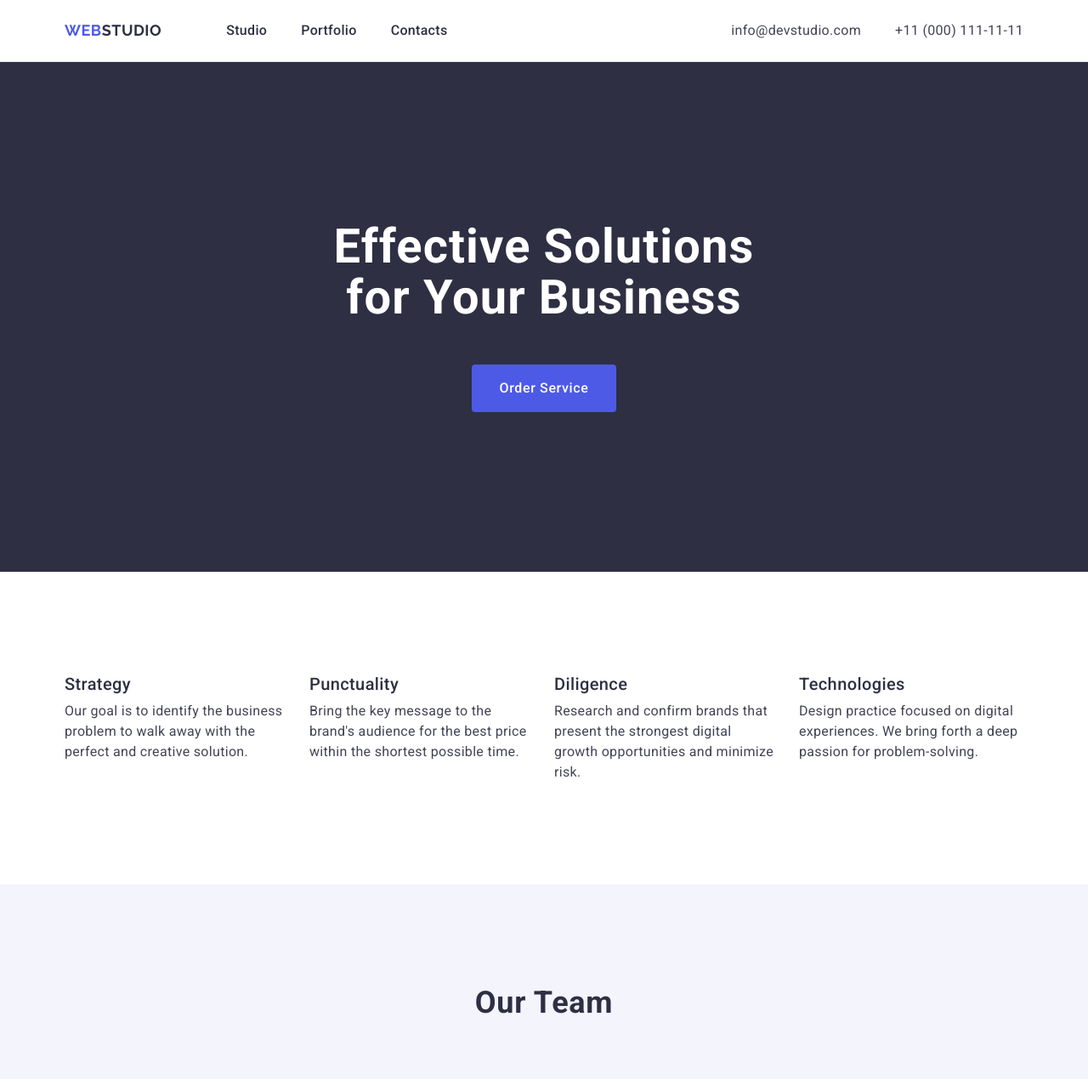
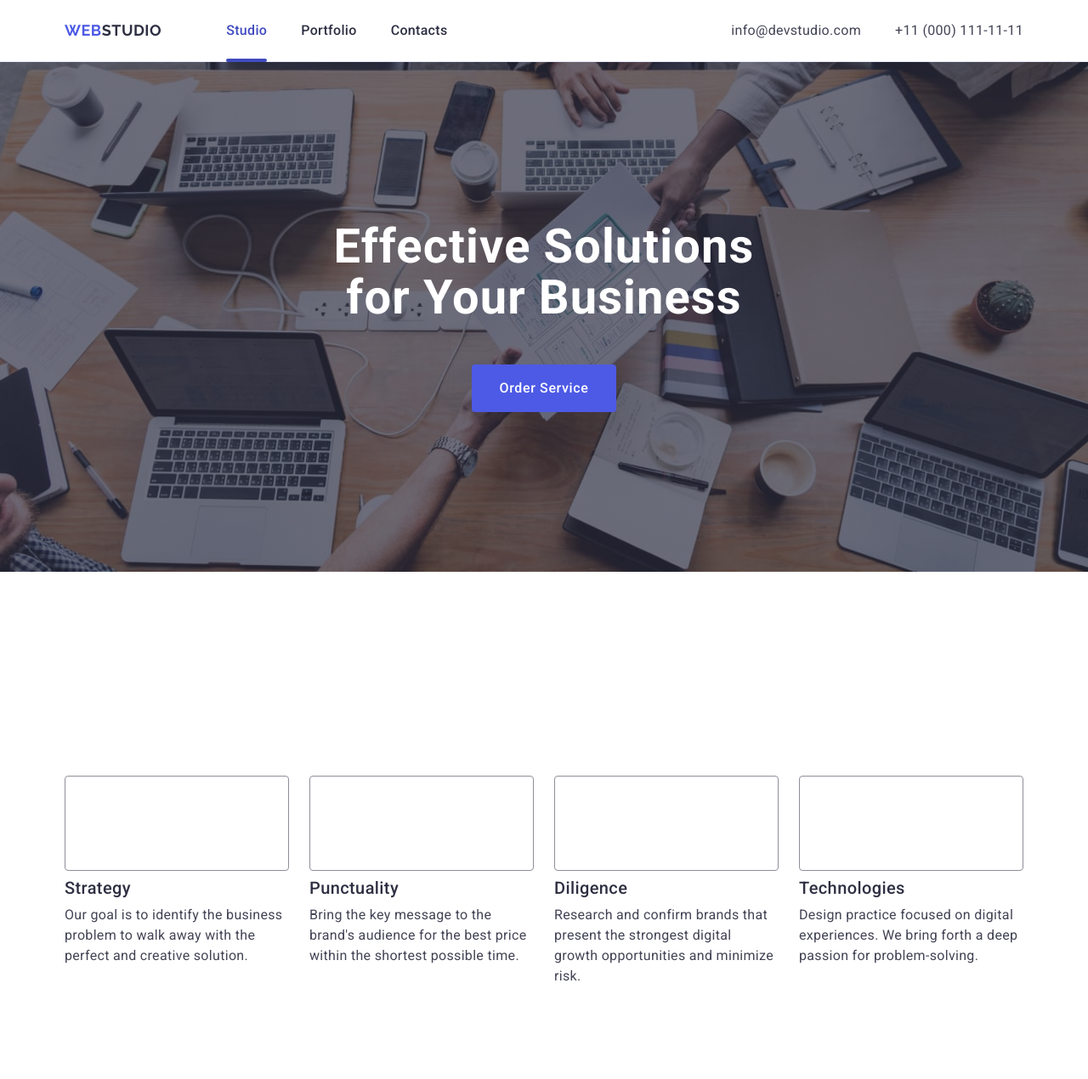
Before and after one commit to ArtemSuleymanov/goit-markup-hw-04, a plain HTML site: page index.html in a window 1280 px wide. Shown: the top 1270 px of the page at 85% size. Drawn offline with nearby package versions, Linux system fonts and the light colour scheme.

Commit message:
commit message

```diff
--- a/css/styles.css
+++ b/css/styles.css
@@ -44,6 +44,7 @@ img{
 /* #region header*/
 .header {
   border-bottom: 1px solid #e7e9fc;
+  box-shadow: 0 1px 6px 0 rgba(46, 47, 66, 0.08), 0 1px 1px 0 rgba(46, 47, 66, 0.16), 0 2px 1px 0 rgba(46, 47, 66, 0.08);
 }
 
 .header-container{
@@ -88,10 +89,30 @@ img{
   line-height: 1.5;
   letter-spacing: 0.02em;
   color: #2e2f42;
+  transition: color 250ms cubic-bezier(0.4, 0, 0.2, 1);
+}
+
+.menu-link.current{
+  position: relative;
+}
+
+.menu-link.current::after{
+  content: '';
+
+  position: absolute;
+  left: 0;
+  bottom: -1px;
+
+  width: 100%;
+  height: 4px;
+
+  background-color: #404bbf;
+  border-radius: 2px;
 }
 
 .menu-link:hover,
-.menu-link:focus {
+.menu-link:focus,
+.menu-link.current {
     color: #404bbf;
 }
 
@@ -112,6 +133,7 @@ font-size: 16px;
 line-height: 1.5;
 letter-spacing: 0.02em;
 color: #434455;
+transition: color 250ms cubic-bezier(0.4, 0, 0.2, 1);
 }
 
 .address-contacts:hover,
@@ -122,10 +144,18 @@ color: #434455;
 /* #end region header*/
 .hero {
   background-color: #2e2f42;
+  background-image: linear-gradient(rgba(46, 47, 66, 0.7), rgba(46, 47, 66, 0.7)),
+  url(../images/people-office1.jpg);
+  background-repeat: no-repeat;
+  background-position: center;
+  block-size: cover;
   padding: 188px 0;
+  max-width: 1440px;
+  margin: 0 auto;
 }
 
 .hero-container{
+
 }
 
 .hero-title {
@@ -154,11 +184,12 @@ cursor: pointer;
 border-radius: 4px;
 min-width: 169px;
 padding: 16px 32px;
+transition: color 250ms cubic-bezier(0.4, 0, 0.2, 1);
 }
 
 .hero-btn:hover,
 .hero-btn:focus{
-    background: #404bbf;
+    background-color: #404bbf;
 }
 
 .features {
@@ -182,6 +213,16 @@ padding: 16px 32px;
 .features-list {
   width: calc((100% - 72px) / 4);
 }
+
+.features-list-border{
+  width: 264px;
+  height: 112px;
+  border-radius: 4px;
+  border: 1px solid #8e8f99;
+  margin-bottom: 8px;
+  margin-top: 120px;
+}
+
 .features-name {
   font-weight: 500;
 font-size: 20px;
--- a/index.html
+++ b/index.html
@@ -28,7 +28,7 @@
         </a>
         <ul class="menu">
           <li class="menu-list">
-            <a class="menu-link" href="./index.html">Studio</a>
+            <a class="menu-link current" href="./index.html">Studio</a>
           </li>
           <li class="menu-list"><a class="menu-link" href="">Portfolio</a></li>
           <li class="menu-list"><a class="menu-link" href="">Contacts</a></li>
@@ -55,6 +55,7 @@
         <h2 class="benefits visually-hidden">Benefits</h2>
         <ul class="features-title">
           <li class="features-list">
+            <div class="features-list-border"></div>
             <h3 class="features-name">Strategy</h3>
             <p class="features-text">
               Our goal is to identify the business problem to walk away with the
@@ -62,6 +63,7 @@
             </p>
           </li>
           <li class="features-list">
+            <div class="features-list-border"></div>
             <h3 class="features-name">Punctuality</h3>
             <p class="features-text">
               Bring the key message to the brand's audience for the best price
@@ -69,6 +71,7 @@
             </p>
           </li>
           <li class="features-list">
+            <div class="features-list-border"></div>
             <h3 class="features-name">Diligence</h3>
             <p class="features-text">
               Research and confirm brands that present the strongest digital
@@ -76,6 +79,7 @@
             </p>
           </li>
           <li class="features-list">
+            <div class="features-list-border"></div>
             <h3 class="features-name">Technologies</h3>
             <p class="features-text">
               Design practice focused on digital experiences. We bring forth a
```
Also changed, not shown: images/SVG/antenna.svg (added), images/SVG/astronaut.svg (added), images/SVG/clock.svg (added), images/SVG/diagram.svg (added), images/people-office1.jpg (added).
